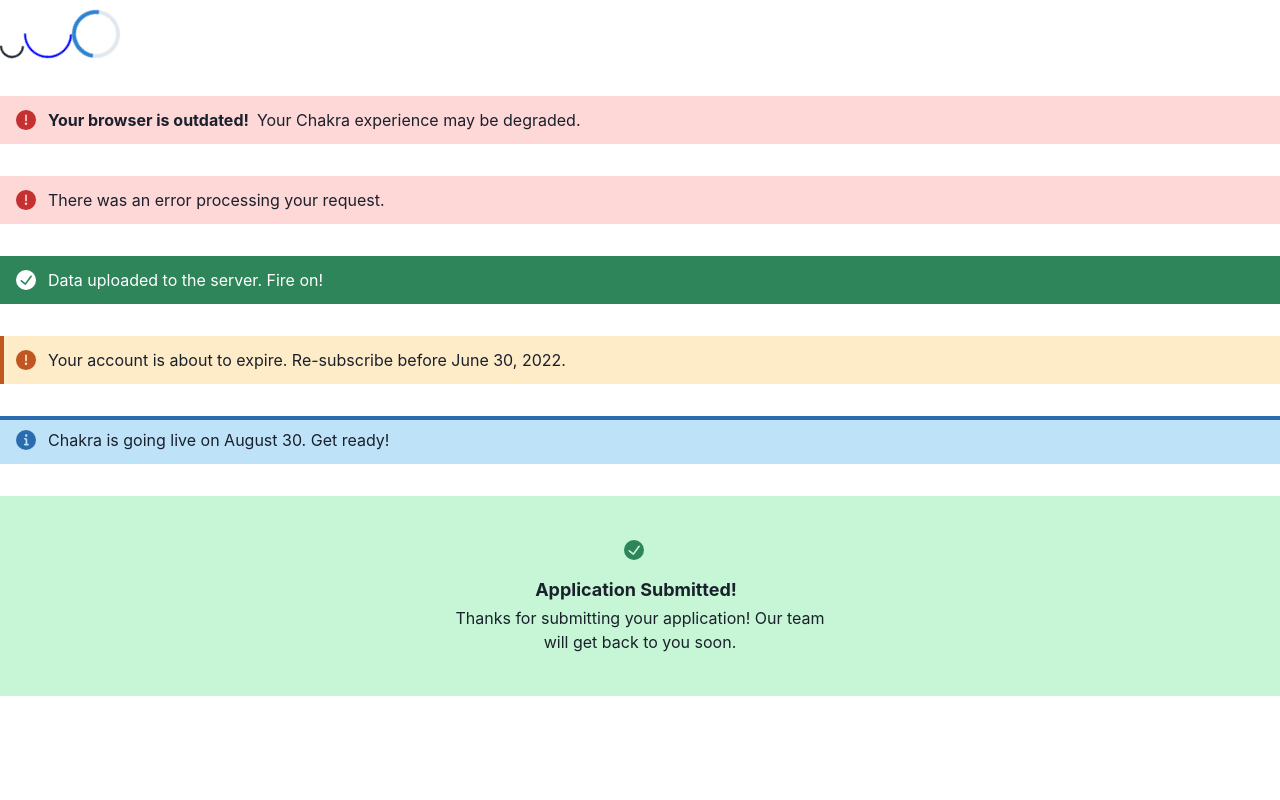
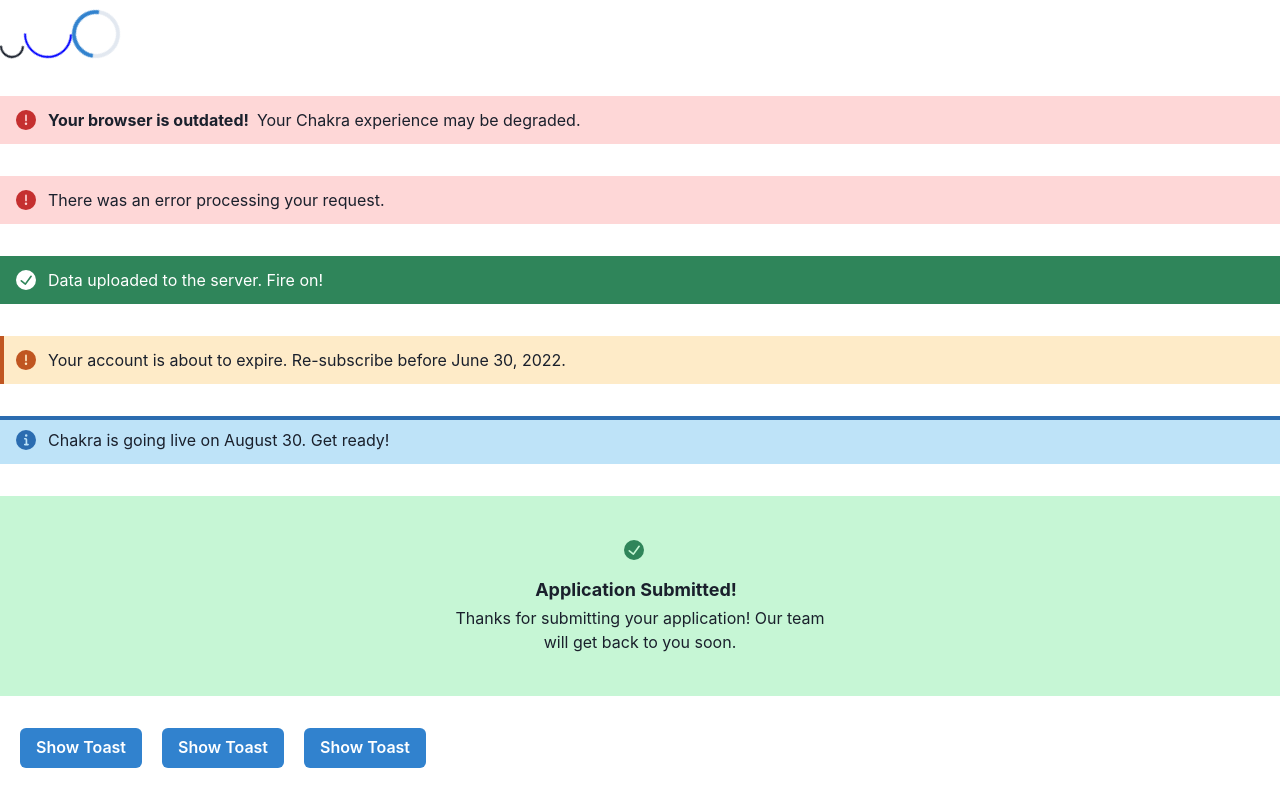
Before and after one commit to theresa-de-ocampo/chakra-ui, a React (Create React App) app: page / in a window 1280 px wide. Shown: the part 6153-6953 px from the top of the page. Before the commit the page ends 6881 px from the top, so only its background shows below. Built offline with nearby package versions, Linux system fonts and the light colour scheme.

Commit message:
Feedback > Toast

```diff
--- a/src/App.js
+++ b/src/App.js
@@ -20,6 +20,7 @@
 import StackDemo from "./components/layout/StackDemo";
 import SpinnerDemo from "./components/feedback/SpinnerDemo";
 import AlertDemo from "./components/feedback/AlertDemo";
+import ToastDemo from "./components/feedback/ToastDemo";
 
 export default function App() {
     return (
@@ -42,6 +43,7 @@
             <StackDemo />
             <SpinnerDemo />
             <AlertDemo />
+            <ToastDemo />
         </ChakraProvider>
     );
 }
--- /dev/null
+++ b/src/components/feedback/ToastDemo.js
@@ -0,0 +1,62 @@
+import { useToast, Button, Box } from "@chakra-ui/react"
+
+export default function ToastDemo() {
+    const toast = useToast()
+    const id = 3
+    return (
+        <>
+            <Button
+                onClick={() =>
+                    toast({
+                        title: "Account Created",
+                        description: "We've created an account for you.",
+                        status: "success",
+                        duration: 9000,
+                        isClosable: true
+                    })
+                }
+                ml={5}
+                mb={8}
+                colorScheme="blue"
+            >
+                Show Toast
+            </Button>
+
+            {/* Custom Component */}
+            <Button
+                onClick={() =>
+                    toast({
+                        position: "bottom-left",
+                        render: () => (
+                            <Box color="white" p={3} bg="blue.500">
+                                Hello World
+                            </Box>
+                        )
+                    })
+                }
+                colorScheme="blue"
+                ml={5}
+                mb={8}
+            >
+                Show Toast
+            </Button>
+
+            {/* Preventing Duplicate Toast */}
+            <Button
+                onClick={() => {
+                    if (toast.isActive(id)) {
+                        toast({
+                            id,
+                            title: "You can't create multiple toasts for this one."
+                        })
+                    }
+                }}
+                colorScheme="blue"
+                ml={5}
+                mb={8}
+            >
+                Show Toast
+            </Button>
+        </>
+    )
+}
```
